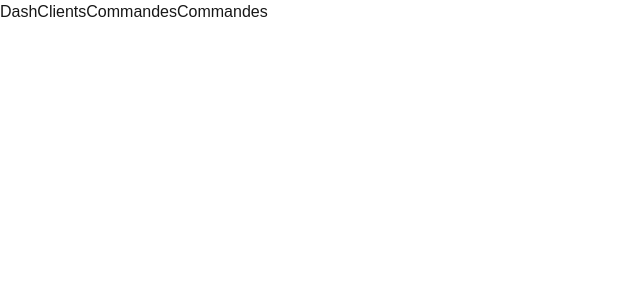
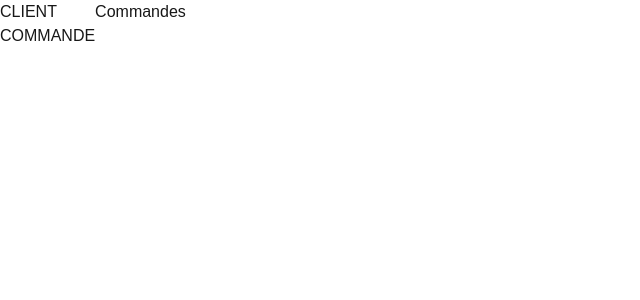
Before and after one commit to FinoanaMIrado/BizFlow, a Next.js app: page /dashboard/commandes in a window 1280 px wide. Shown: the top 300 px of the page, without its empty margins (0-640 px from the left). Built offline with nearby package versions, Linux system fonts and the light colour scheme.

Commit message:
feat: adjusting link to sidebar

```diff
--- a/app/dashboard/layout.tsx
+++ b/app/dashboard/layout.tsx
@@ -1,4 +1,6 @@
 import Link from 'next/link'
+import { Navsidebar } from '@/src/lib/navigation'
+
 
 export default function DashLayout({
     children
@@ -8,10 +10,11 @@ export default function DashLayout({
     return (
         <div className="flex">
             <nav>
-               <Link href="/dashboard">Dash</Link>
-               <Link href="/dashboard/clients">Clients</Link>
-               <Link href="/dashboard/commandes">Commandes</Link>
-
+               <ul>
+                {Navsidebar.map((nav)=>(
+                    <Link key={nav.id} href={nav.chemin}> <li >{nav.nom}</li></Link>
+                ))}
+               </ul>
             </nav>
             <main>
                 {children}
--- /dev/null
+++ b/src/lib/navigation.ts
@@ -0,0 +1,9 @@
+interface Nav{
+    id:number;
+    nom:string;
+    chemin:string;
+}
+export const Navsidebar: Nav[] = [
+   {id: 1 , nom : "CLIENT",chemin:"../dashboard/clients"},
+   {id: 2 , nom : "COMMANDE",chemin:"../dashboard/commandes"}
+];
```
Also changed, not shown: MLD.png (deleted).
